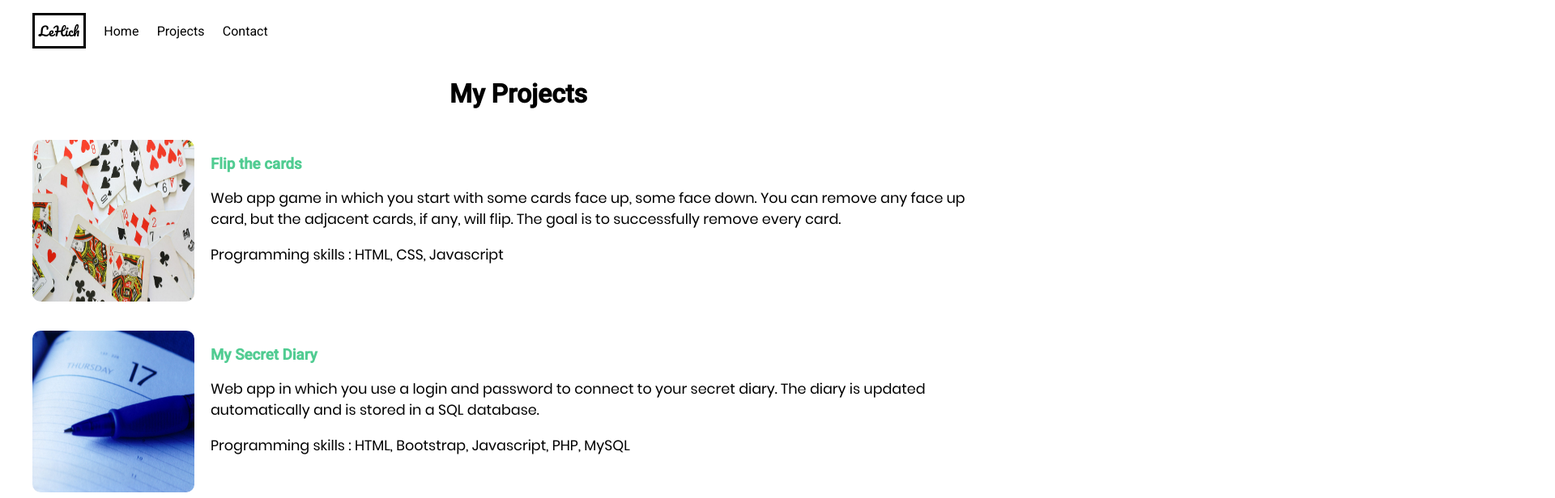
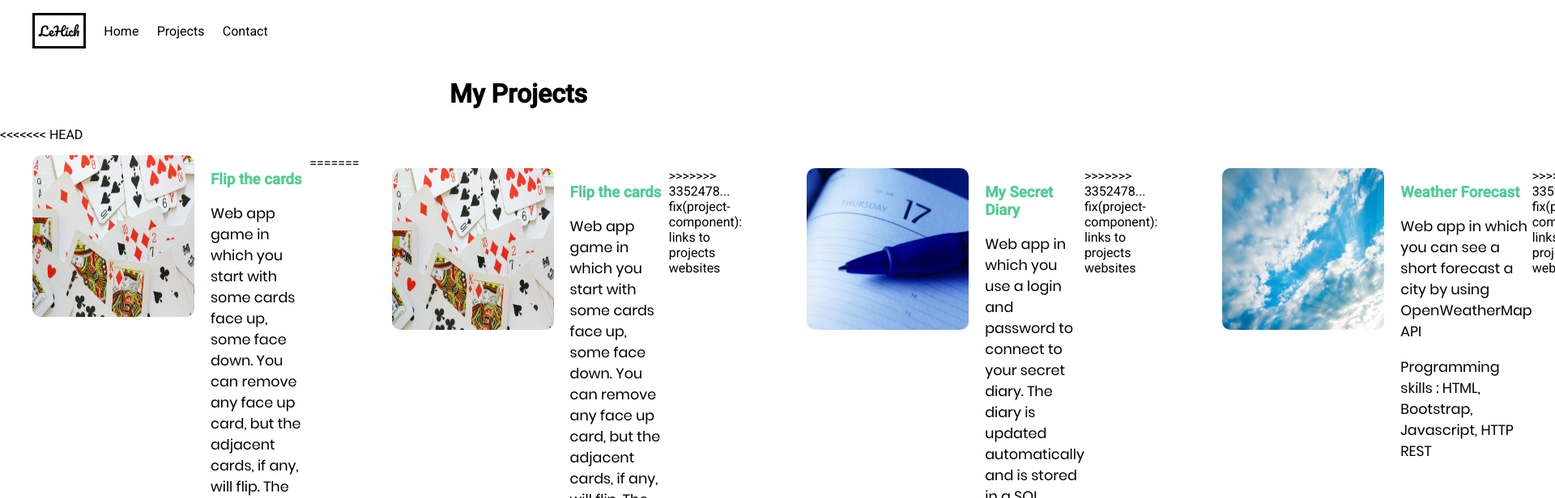
Before and after one commit to NotFrogga/my-portfolio, an Angular app: page /projects in a window 1280 px wide. Shown: the top 616 px of the page at 81% size, 1920 px wide, since content can reach past the window. Built offline with nearby package versions, Linux system fonts and the light colour scheme.

Commit message:
merge conflict

```diff
--- a/src/app/project/project.component.html
+++ b/src/app/project/project.component.html
@@ -1,3 +1,4 @@
+<<<<<<< HEAD
 <figure class="animated fadeInLeft" *ngFor="let key of objectKeys(projects)">
 	<a href="'//' + project[key].link" target="_blank">
 		<img [src]="projects[key].imgUrl" />
@@ -10,4 +11,18 @@
 			{{ projects[key].programmingSkills }}
 		</p>
 	</div>
+=======
+<figure *ngFor="let key of objectKeys(projects)">
+  <a [attr.href]="'//' + projects[key].link" target="_blank">
+    <img [src]="projects[key].imgUrl" />
+  </a>
+  <div>
+    <h3>{{ projects[key].title }}</h3>
+    <p>{{ projects[key].description }}</p>
+    <p>
+      <span class="underline">Programming skills</span> :
+      {{ projects[key].programmingSkills }}
+    </p>
+  </div>
+>>>>>>> 3352478... fix(project-component): links to projects websites
 </figure>
```
